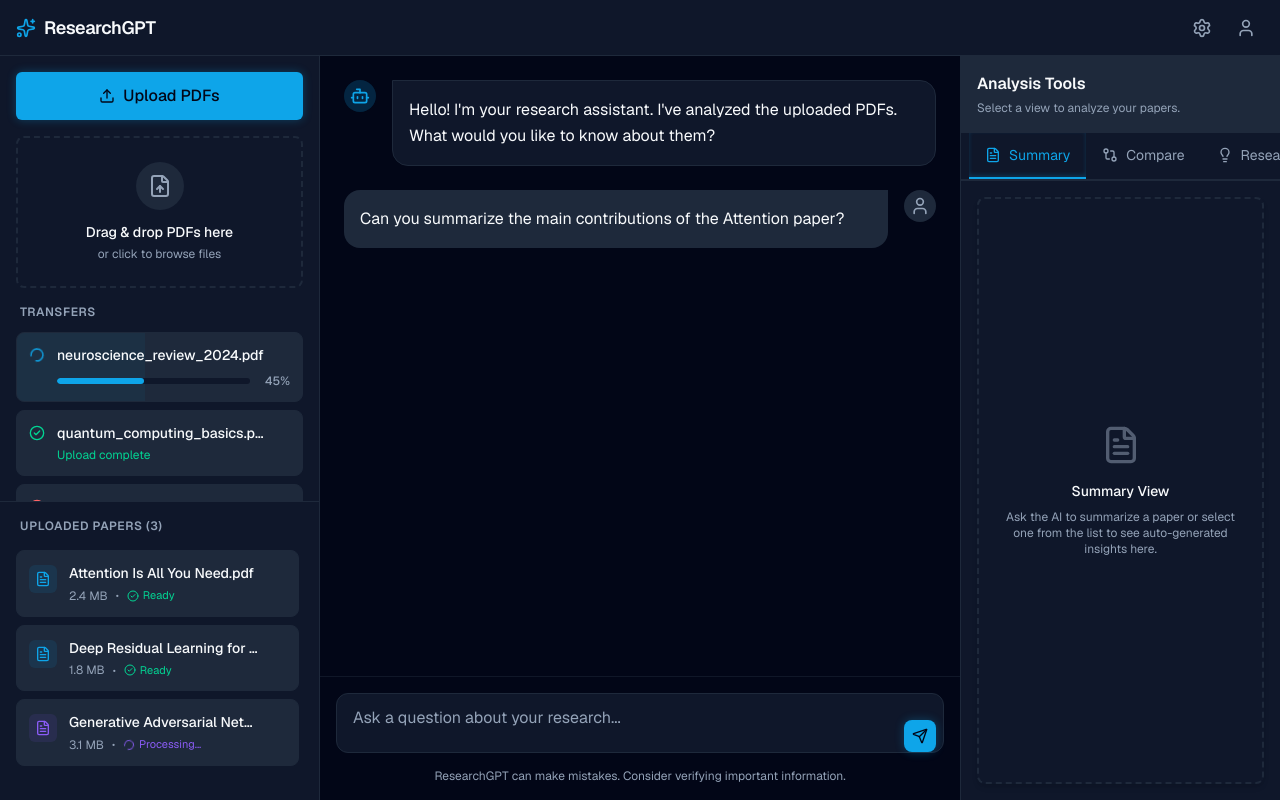
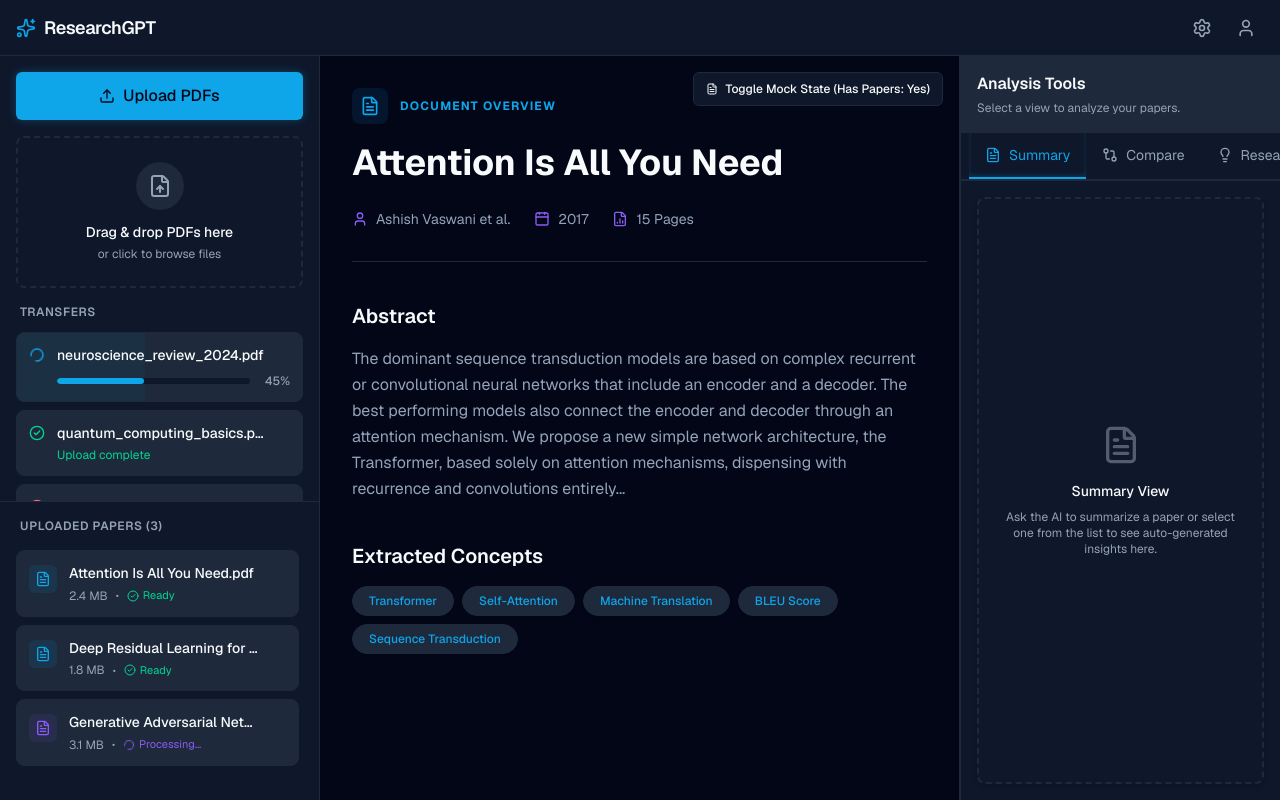
Before and after one commit to JatinGola8040/ResearchGPT, a Next.js app in the folder frontend/: page /workspace in a window 1280 px wide. Built offline with nearby package versions, Linux system fonts and the light colour scheme.

Commit message:
Upload workspace

```diff
--- /dev/null
+++ b/frontend/src/components/features/upload-workspace/PaperDetails.tsx
@@ -0,0 +1,58 @@
+import { FileText, Calendar, User, FileBarChart2 } from "lucide-react";
+
+export function PaperDetails() {
+  return (
+    <div className="flex-1 overflow-y-auto p-8 h-full custom-scrollbar">
+      <div className="max-w-4xl mx-auto space-y-10">
+        {/* Header */}
+        <div>
+          <div className="flex items-center gap-3 text-primary mb-4">
+            <div className="p-2 bg-primary/10 rounded-lg">
+              <FileText className="w-5 h-5" />
+            </div>
+            <span className="text-xs font-bold tracking-widest uppercase">Document Overview</span>
+          </div>
+          <h1 className="text-3xl md:text-4xl font-bold text-foreground mb-6 leading-tight">
+            Attention Is All You Need
+          </h1>
+          <div className="flex flex-wrap items-center gap-6 text-sm text-muted border-b border-border pb-8">
+            <div className="flex items-center gap-2">
+              <User className="w-4 h-4 text-secondary" />
+              <span>Ashish Vaswani et al.</span>
+            </div>
+            <div className="flex items-center gap-2">
+              <Calendar className="w-4 h-4 text-secondary" />
+              <span>2017</span>
+            </div>
+            <div className="flex items-center gap-2">
+              <FileBarChart2 className="w-4 h-4 text-secondary" />
+              <span>15 Pages</span>
+            </div>
+          </div>
+        </div>
+
+        {/* Abstract */}
+        <div className="space-y-4">
+          <h3 className="text-xl font-semibold text-foreground flex items-center gap-2">
+            Abstract
+          </h3>
+          <p className="text-muted leading-relaxed text-base">
+            The dominant sequence transduction models are based on complex recurrent or convolutional neural networks that include an encoder and a decoder. The best performing models also connect the encoder and decoder through an attention mechanism. We propose a new simple network architecture, the Transformer, based solely on attention mechanisms, dispensing with recurrence and convolutions entirely...
+          </p>
+        </div>
+
+        {/* Key Entities / Extracted Metadata */}
+        <div className="space-y-4">
+          <h3 className="text-xl font-semibold text-foreground">Extracted Concepts</h3>
+          <div className="flex flex-wrap gap-2">
+            {["Transformer", "Self-Attention", "Machine Translation", "BLEU Score", "Sequence Transduction"].map((tag) => (
+              <span key={tag} className="px-4 py-1.5 bg-surface-elevated border border-border hover:border-primary/50 transition-colors rounded-full text-xs font-medium text-primary shadow-sm cursor-default">
+                {tag}
+              </span>
+            ))}
+          </div>
+        </div>
+      </div>
+    </div>
+  );
+}
--- /dev/null
+++ b/frontend/src/components/features/upload-workspace/WelcomeState.tsx
@@ -0,0 +1,29 @@
+import { Sparkles } from "lucide-react";
+
+export function WelcomeState() {
+  return (
+    <div className="flex-1 flex flex-col items-center justify-center p-8 text-center h-full">
+      <div className="w-16 h-16 bg-primary/10 rounded-full flex items-center justify-center mb-6">
+        <Sparkles className="w-8 h-8 text-primary" />
+      </div>
+      <h2 className="text-2xl font-bold text-foreground mb-3">Welcome to ResearchGPT</h2>
+      <p className="text-muted max-w-md mx-auto mb-8 leading-relaxed">
+        Your unified AI workspace for research. Upload your PDFs using the sidebar to the left to begin analyzing, summarizing, and discovering insights.
+      </p>
+      <div className="flex items-center gap-6 text-sm text-muted">
+        <div className="flex items-center gap-2">
+          <div className="w-2 h-2 rounded-full bg-primary shadow-[0_0_8px_rgba(14,165,233,0.8)]" />
+          Secure Upload
+        </div>
+        <div className="flex items-center gap-2">
+          <div className="w-2 h-2 rounded-full bg-secondary shadow-[0_0_8px_rgba(139,92,246,0.8)]" />
+          AI Analysis
+        </div>
+        <div className="flex items-center gap-2">
+          <div className="w-2 h-2 rounded-full bg-emerald-400 shadow-[0_0_8px_rgba(52,211,153,0.8)]" />
+          Instant Summaries
+        </div>
+      </div>
+    </div>
+  );
+}
--- a/frontend/src/components/layout/MainContent.tsx
+++ b/frontend/src/components/layout/MainContent.tsx
@@ -1,49 +1,31 @@
-import { Send, Bot, User } from "lucide-react";
+"use client";
+
+import { useState } from "react";
+import { WelcomeState } from "../features/upload-workspace/WelcomeState";
+import { PaperDetails } from "../features/upload-workspace/PaperDetails";
+import { FileText } from "lucide-react";
 
 export function MainContent() {
+  // Mock state: Toggle this to see different views
+  const [hasPapers, setHasPapers] = useState(true);
+
   return (
-    <main className="flex-1 flex flex-col bg-background relative h-full">
-      {/* Chat History Area */}
-      <div className="flex-1 overflow-y-auto p-4 md:p-6 space-y-6">
-        <div className="flex items-start gap-4 max-w-3xl mx-auto w-full">
-          <div className="w-8 h-8 rounded-full bg-primary/20 flex items-center justify-center shrink-0">
-            <Bot className="w-5 h-5 text-primary" />
-          </div>
-          <div className="flex-1 bg-surface border border-border p-4 rounded-2xl rounded-tl-none">
-            <p className="text-foreground leading-relaxed">
-              Hello! I'm your research assistant. I've analyzed the uploaded PDFs. What would you like to know about them?
-            </p>
-          </div>
-        </div>
-
-        <div className="flex items-start gap-4 max-w-3xl mx-auto w-full flex-row-reverse">
-          <div className="w-8 h-8 rounded-full bg-surface-elevated flex items-center justify-center shrink-0">
-            <User className="w-5 h-5 text-muted" />
-          </div>
-          <div className="flex-1 bg-surface-elevated p-4 rounded-2xl rounded-tr-none">
-            <p className="text-foreground leading-relaxed">
-              Can you summarize the main contributions of the Attention paper?
-            </p>
-          </div>
-        </div>
+    <main className="flex-1 flex flex-col bg-background relative h-full border-r border-border">
+      {/*
+        For demonstration purposes, a small toggle button to switch mock states.
+        This represents the interaction of selecting a paper vs having an empty workspace.
+      */}
+      <div className="absolute top-4 right-4 z-10">
+         <button
+           onClick={() => setHasPapers(!hasPapers)}
+           className="btn btn-sm btn-outline text-xs flex items-center gap-2 bg-surface"
+         >
+           <FileText className="w-3 h-3" />
+           Toggle Mock State (Has Papers: {hasPapers ? 'Yes' : 'No'})
+         </button>
       </div>
 
-      {/* Input Area */}
-      <div className="p-4 bg-background border-t border-border/50 shrink-0">
-        <div className="max-w-3xl mx-auto relative">
-          <textarea
-            className="input w-full min-h-[60px] resize-none pr-12 py-3 rounded-xl bg-surface"
-            placeholder="Ask a question about your research..."
-            rows={1}
-          />
-          <button className="absolute right-2 bottom-2 p-2 bg-primary hover:bg-primary-hover text-background rounded-lg transition-colors shadow-[0_0_10px_rgba(14,165,233,0.3)] hover:shadow-[0_0_15px_rgba(14,165,233,0.5)]">
-            <Send className="w-4 h-4" />
-          </button>
-        </div>
-        <p className="text-center text-xs text-muted mt-2">
-          ResearchGPT can make mistakes. Consider verifying important information.
-        </p>
-      </div>
+      {hasPapers ? <PaperDetails /> : <WelcomeState />}
     </main>
   );
 }
```
